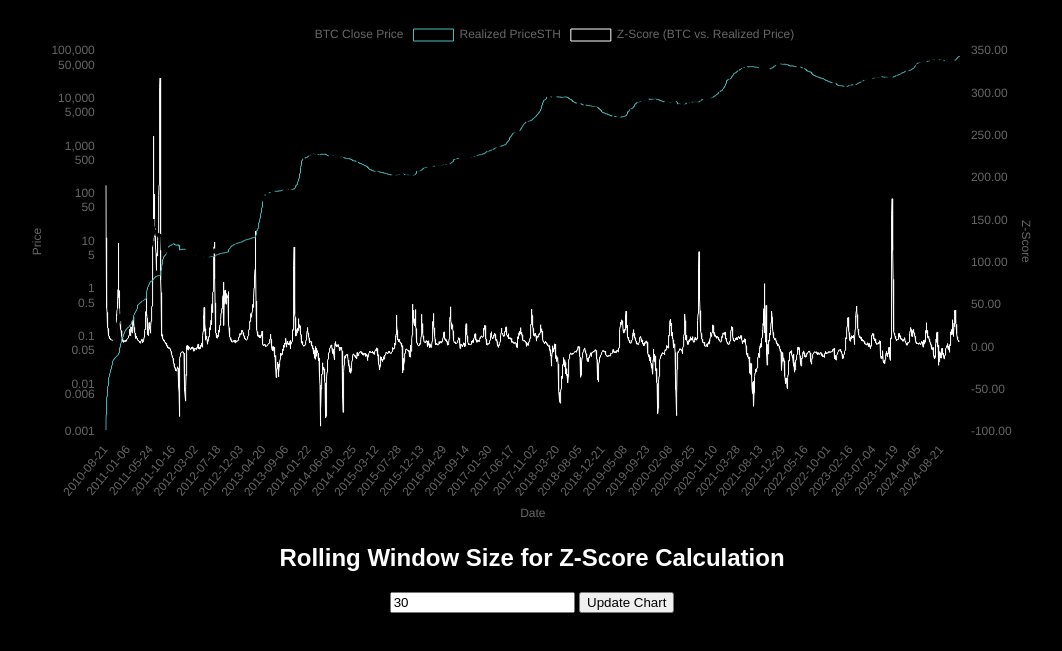
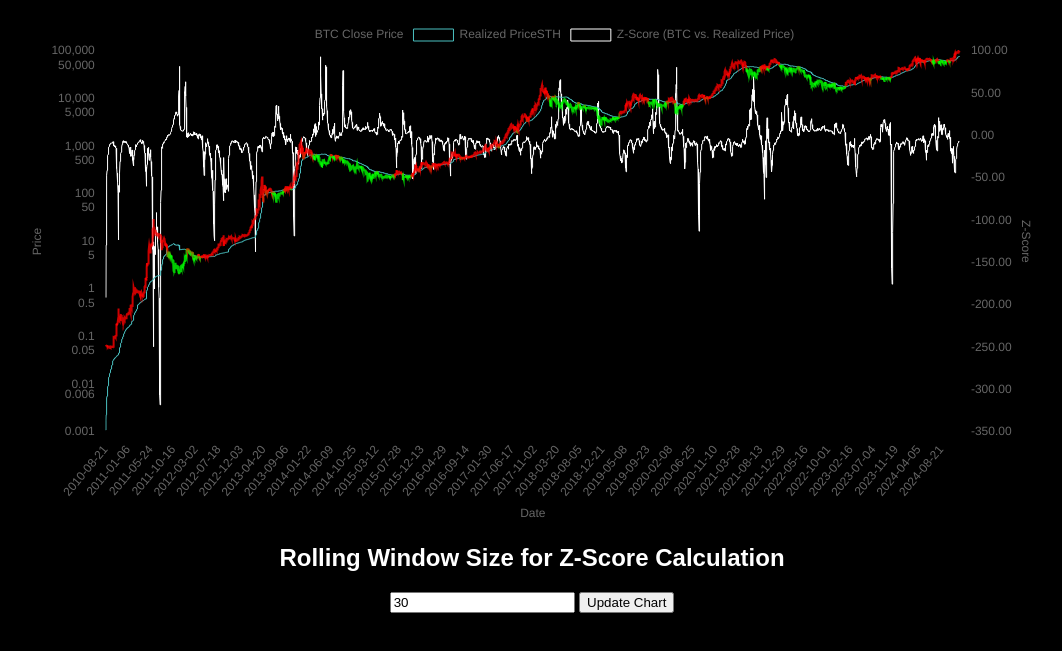
Before and after one commit to taniosHWMF/SDCA, a plain HTML site: page index.html in a window 1280 px wide. Shown: the part 61-712 px from the top of the page, without its empty margins (108-1170 px from the left). Drawn offline with nearby package versions, Linux system fonts and the light colour scheme.

Commit message:
index.html

```diff
--- a/index.html
+++ b/index.html
@@ -52,8 +52,7 @@
         function updateChart() {
             const windowSize = parseInt(document.getElementById('windowSize').value, 10);
             const zScores = calculateZScores(btcClosePrice, realizedPriceSTH, windowSize);
-            const [zMin, zMax] = getZScoreRange(zScores);
-            const btcLineColors = calculateLineColorBasedOnZScore(zScores, zMin, zMax);
+            const btcLineColors = calculateLineColorBasedOnZScore(zScores);
 
             const mainChartData = {
                 labels: labels,
@@ -154,33 +153,23 @@
                 const mean = windowSlice.reduce((acc, val) => acc + val, 0) / windowSlice.length;
                 const stdDev = Math.sqrt(windowSlice.reduce((acc, val) => acc + Math.pow(val - mean, 2), 0) / windowSlice.length);
                 const zScore = (prices[i] - mean) / stdDev;
-                zScores.push(zScore);  // No negation applied here
+                zScores.push(-zScore);
             }
             return zScores;
         }
 
-        function getZScoreRange(zScores) {
-            const zMin = Math.min(...zScores);
-            const zMax = Math.max(...zScores);
-            return [zMin, zMax];
-        }
-
-        function calculateLineColorBasedOnZScore(zScores, zMin, zMax) {
+        function calculateLineColorBasedOnZScore(zScores) {
             const lineColors = [];
-            const range = zMax - zMin;
-
             for (let i = 0; i < zScores.length - 1; i++) {
                 const zScore = zScores[i];
 
-                // Normalize Z-scores to the range [0, 1]
-                const normalized = (zScore - zMin) / range;
+                const normalized = 1 / (1 + Math.exp(-zScore)); // Sigmoid normalization for smoother color transition
 
-                // Calculate red and green values based on normalized Z-score
-                const r = Math.floor(255 * (1 - normalized)); // Darker red for negative values
-                const g = Math.floor(255 * normalized);       // Darker green for positive values
-                const b = 0;  // No blue channel
+                const r = Math.floor(255 * (1 - normalized));
+                const g = Math.floor(255 * normalized);
+                const b = 0;
 
-                lineColors.push(`rgba(${r}, ${g}, ${b}, 0.8)`); // Apply opacity
+                lineColors.push(`rgba(${r}, ${g}, ${b}, 0.8)`);
             }
             return lineColors;
         }
```
